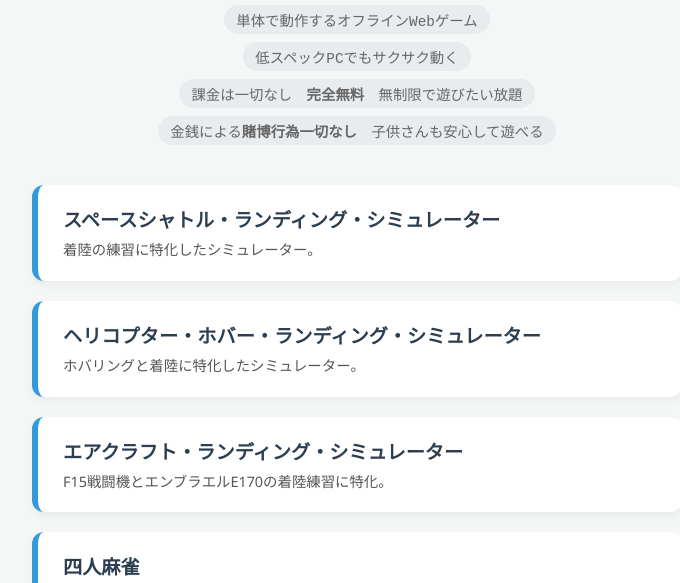
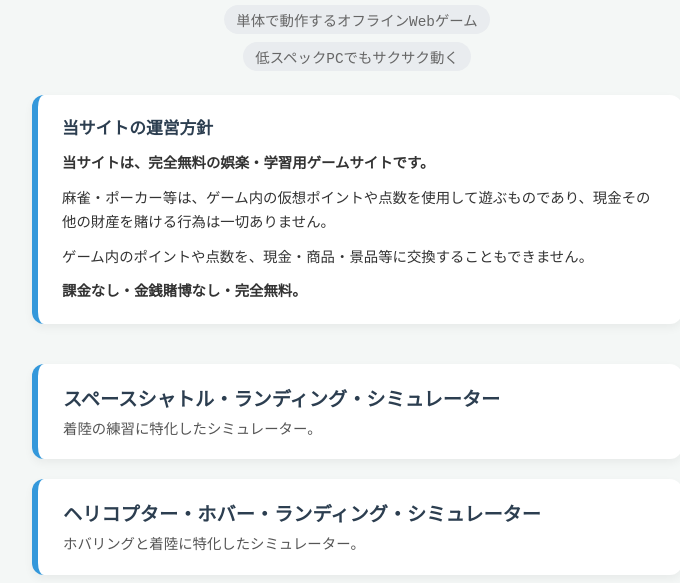
Before and after one commit to pacific1213-sudo/pacific1213-sudo.github.io, a plain HTML site: page index.html in a window 1280 px wide. Shown: the part 164-747 px from the top of the page, without its empty margins (283-963 px from the left). Drawn offline with Linux system fonts and the light colour scheme.

Commit message:
Add files via upload

```diff
--- a/index.html
+++ b/index.html
@@ -40,6 +40,31 @@
             border-radius: 15px;
             margin: 0;
             display: inline-block;
+        }
+        .site-notice {
+            box-sizing: border-box;
+            width: 100%;
+            max-width: 650px;
+            margin: 24px auto 0;
+            padding: 20px 24px;
+            background-color: #ffffff;
+            border-left: 6px solid #3498db;
+            border-radius: 12px;
+            box-shadow: 0 4px 10px rgba(0, 0, 0, 0.05);
+            text-align: left;
+        }
+        .site-notice h2 {
+            margin: 0 0 12px;
+            color: #2c3e50;
+            font-size: 1.05rem;
+        }
+        .site-notice p {
+            margin: 0 0 10px;
+            line-height: 1.7;
+            font-size: 0.9rem;
+        }
+        .site-notice p:last-child {
+            margin-bottom: 0;
         }
         .game-list {
             display: flex;
@@ -88,9 +113,14 @@
 	      <p class="subtitle">JavaScript＋HTMLで作成</p>
             <p class="subtitle">単体で動作するオフラインWebゲーム</p>
             <p class="subtitle">低スペックPCでもサクサク動く</p>
-		<p class="subtitle">課金は一切なし　<b>完全無料</b>　無制限で遊びたい放題</p>
-		<p class="subtitle">金銭による<b>賭博行為一切なし</b>　子供さんも安心して遊べる</p>
         </div>
+        <section class="site-notice" aria-labelledby="site-policy-heading">
+            <h2 id="site-policy-heading">当サイトの運営方針</h2>
+            <p><strong>当サイトは、完全無料の娯楽・学習用ゲームサイトです。</strong></p>
+            <p>麻雀・ポーカー等は、ゲーム内の仮想ポイントや点数を使用して遊ぶものであり、現金その他の財産を賭ける行為は一切ありません。</p>
+            <p>ゲーム内のポイントや点数を、現金・商品・景品等に交換することもできません。</p>
+            <p><strong>課金なし・金銭賭博なし・完全無料。</strong></p>
+        </section>
     </header>
 
     <div class="game-list">
```
